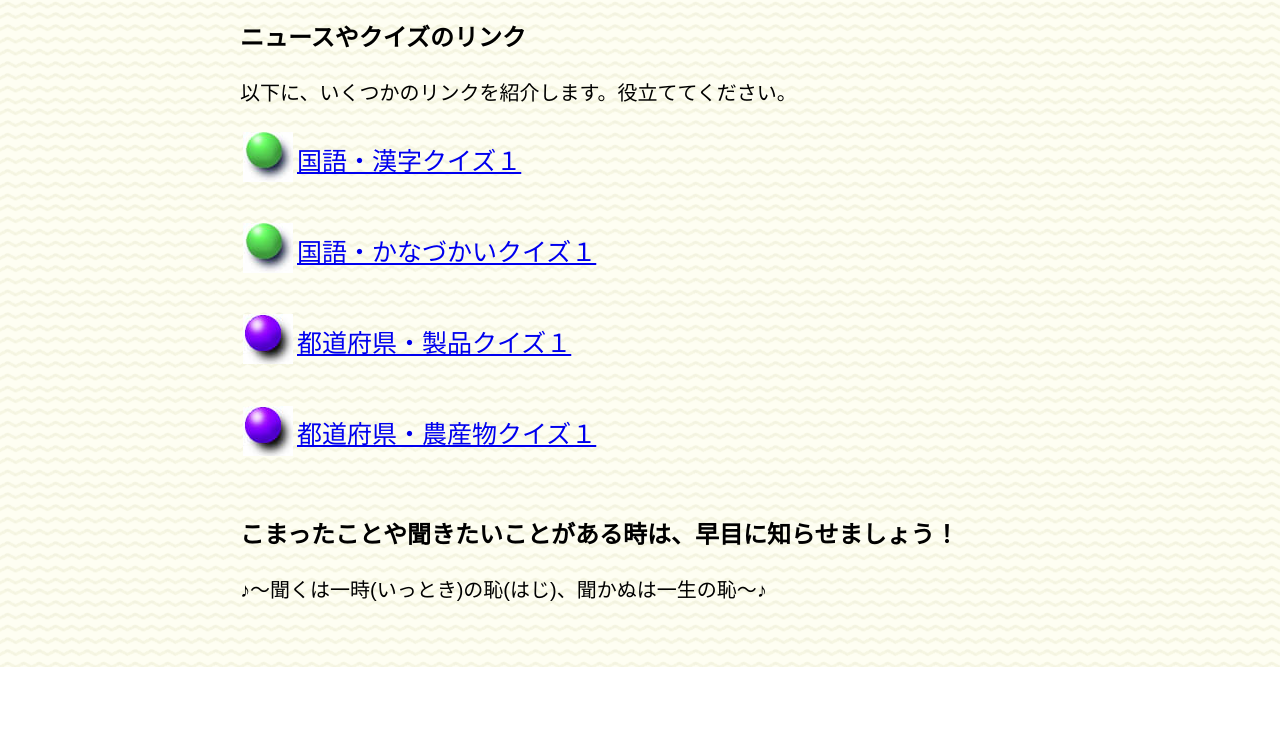
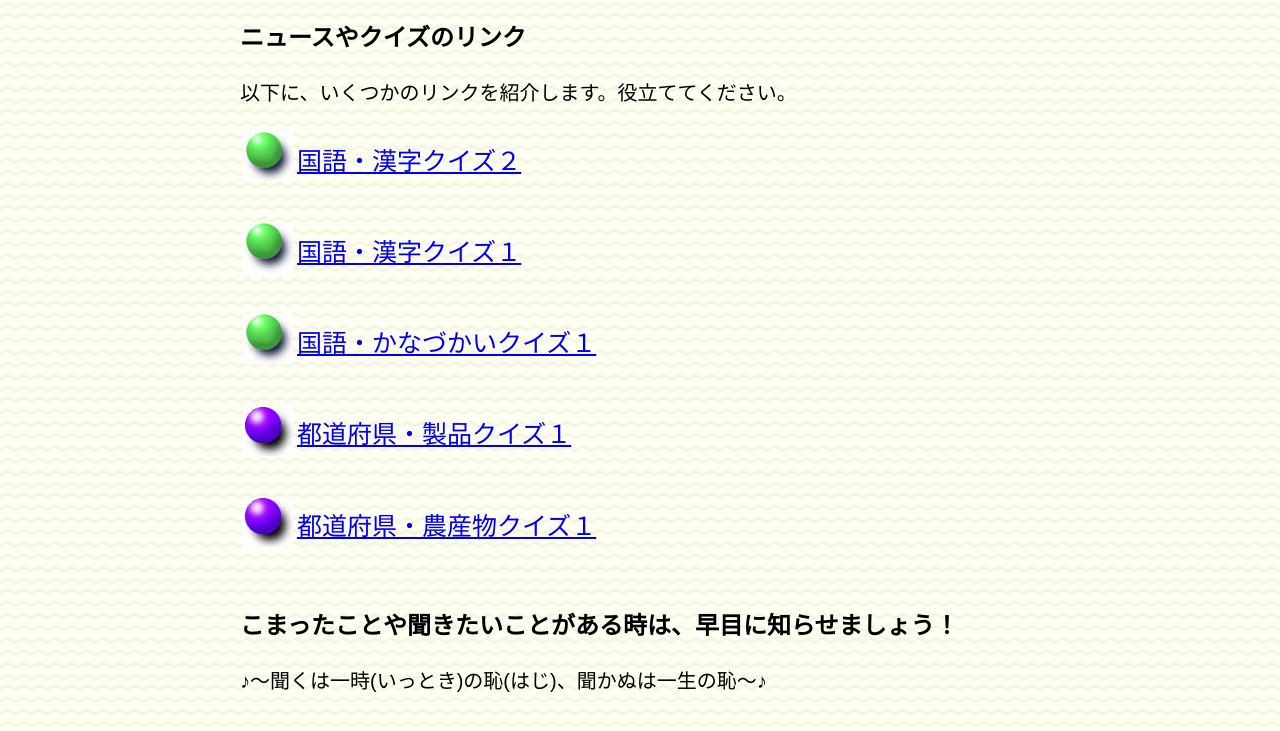
Before and after one commit to tanikawa-es007-alt/Class-website, a plain HTML site: page index.html in a window 1280 px wide. Shown: the part 133-864 px from the top of the page. Before the commit the page ends 800 px from the top, so only its background shows below. Drawn offline with Linux system fonts and the light colour scheme.

Commit message:
Add files via upload

```diff
--- a/index.html
+++ b/index.html
@@ -37,6 +37,20 @@
     </div>
   <TABLE>
     <TBODY>
+
+    <TR>
+      <TD><IMG src="img/icon1.jpg">
+      </TD>
+      <TD style="font-size: 25px;" noWrap>
+        <A href="quiz/kokugo_kanji02.html" target="mainspace">
+国語・漢字クイズ２
+        </A>
+      </TD>
+    </TR>
+    <TR>
+      <TD colSpan=2><BR>
+      </TD>
+    </TR>
 
     <TR>
       <TD><IMG src="img/icon1.jpg">
```
